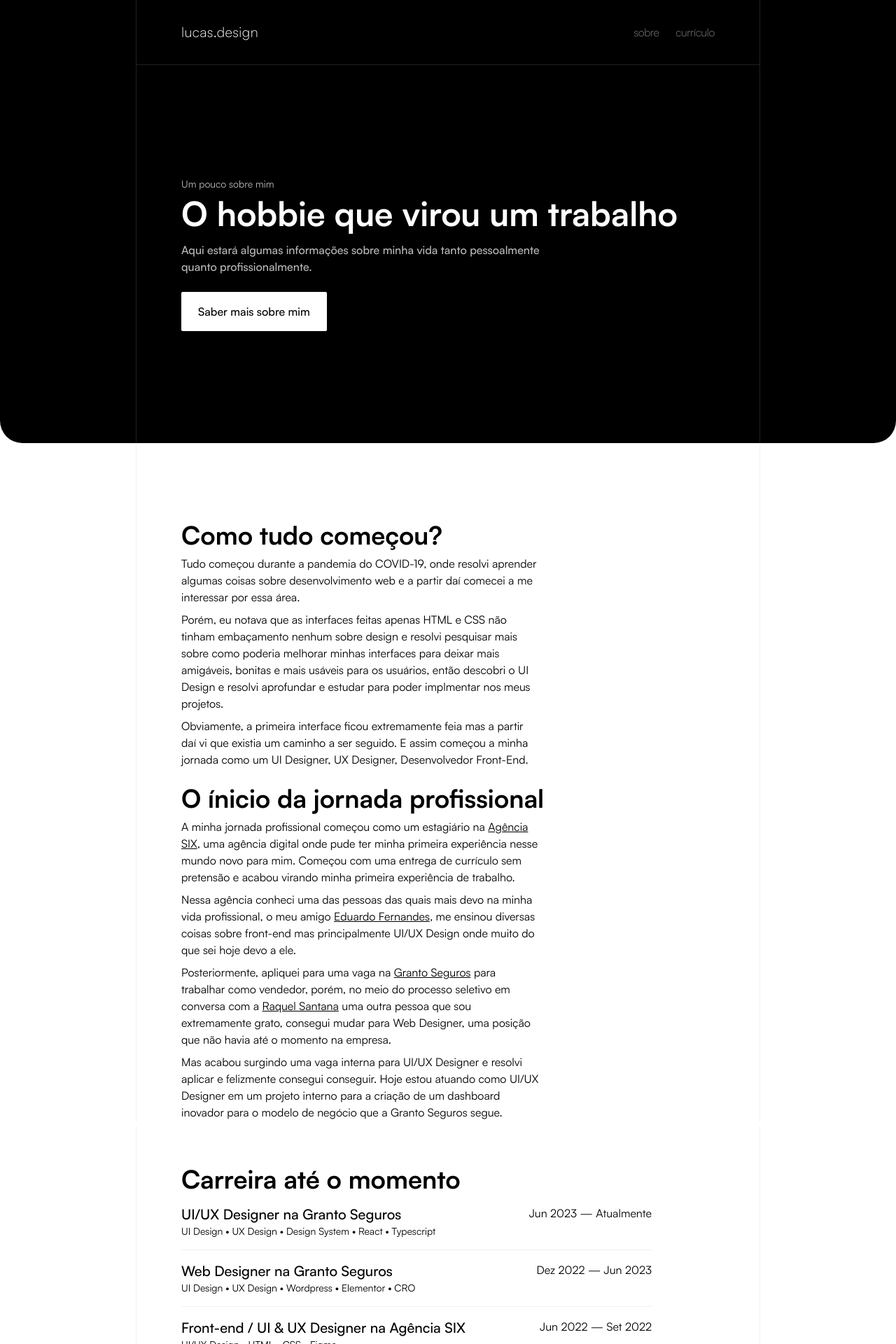
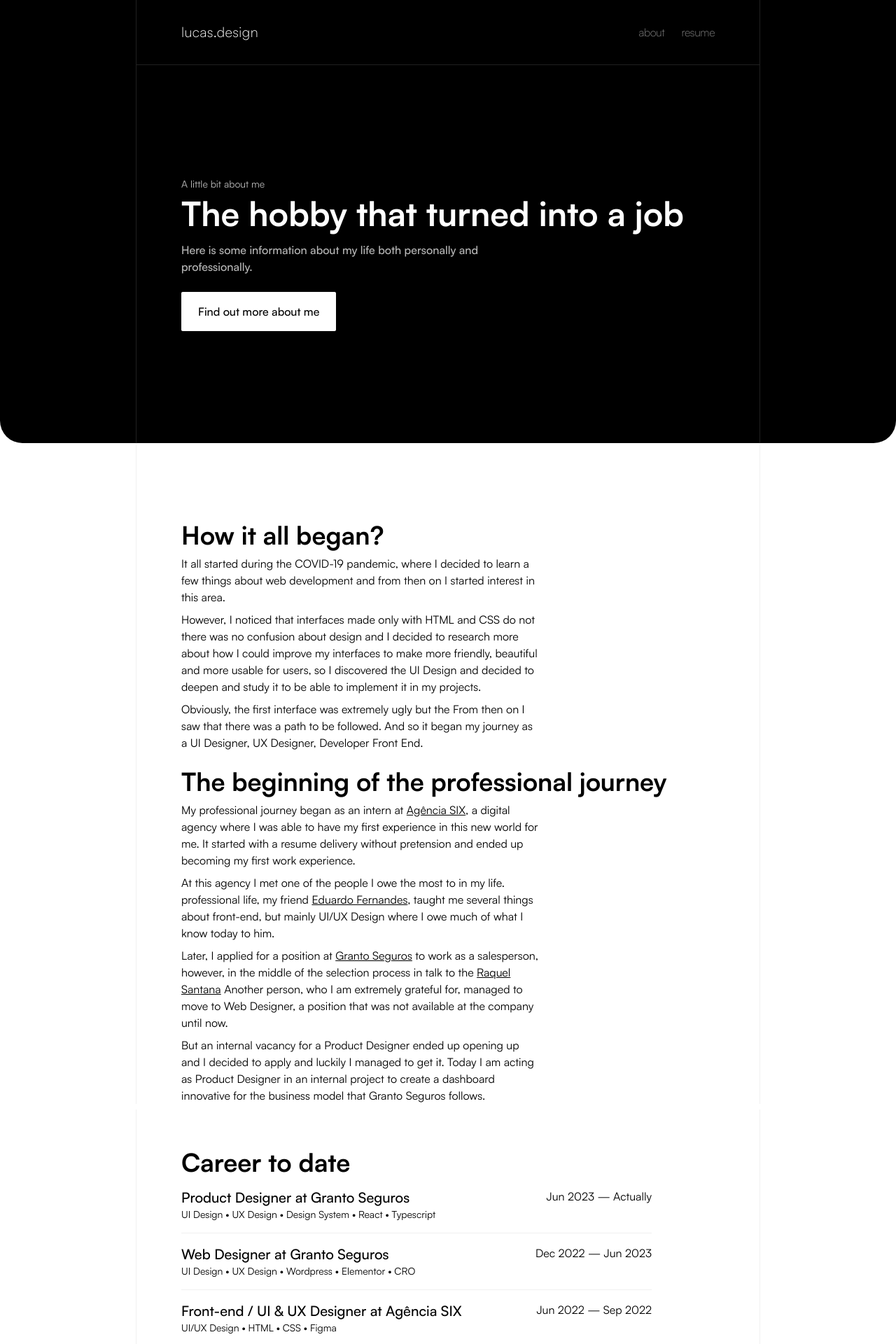
Before and after one commit to mesquita-dev/Portfolio, a Next.js app: page /about in a window 1280 px wide. Shown: the top 1920 px of the page at 70% size. Built offline with nearby package versions, Linux system fonts and the light colour scheme.

Commit message:
feat: some page changing to english

```diff
--- a/app/about/page.js
+++ b/app/about/page.js
@@ -12,113 +12,137 @@ const About = () => {
       <Header />
 
       <Hero
-        textSpan="Um pouco sobre mim"
-        textTitle="O hobbie que virou um trabalho"
-        textParagraph="Aqui estará algumas informações sobre minha vida tanto pessoalmente quanto profissionalmente."
-        textButton="Saber mais sobre mim"
-        href='https://linkedin.com/in/mesquita-dev'
-        target='blank'
+        textSpan="A little bit about me"
+        textTitle="The hobby that turned into a job"
+        textParagraph="Here is some information about my life both personally and professionally."
+        textButton="Find out more about me"
+        href="https://linkedin.com/in/mesquita-dev"
+        target="blank"
       />
 
       <div>
         <section className="container border-x border-[#F0F0F0] pt-14 sm:pt-28">
           <h2 className="text-black text-4xl font-bold mb-2">
-            Como tudo começou?
+            How it all began?
           </h2>
 
           <p className="max-w-lg text-base mb-2">
-            Tudo começou durante a pandemia do COVID-19, onde resolvi aprender
-            algumas coisas sobre desenvolvimento web e a partir daí comecei a me
-            interessar por essa área.
+            It all started during the COVID-19 pandemic, where I decided to
+            learn a few things about web development and from then on I started
+            interest in this area.
           </p>
 
           <p className="max-w-lg text-base mb-2">
-            Porém, eu notava que as interfaces feitas apenas HTML e CSS não
-            tinham embaçamento nenhum sobre design e resolvi pesquisar mais
-            sobre como poderia melhorar minhas interfaces para deixar mais
-            amigáveis, bonitas e mais usáveis para os usuários, então descobri o
-            UI Design e resolvi aprofundar e estudar para poder implmentar nos
-            meus projetos.
+            However, I noticed that interfaces made only with HTML and CSS do
+            not there was no confusion about design and I decided to research
+            more about how I could improve my interfaces to make more friendly,
+            beautiful and more usable for users, so I discovered the UI Design
+            and decided to deepen and study it to be able to implement it in my
+            projects.
           </p>
 
           <p className="max-w-lg text-base">
-            Obviamente, a primeira interface ficou extremamente feia mas a
-            partir daí vi que existia um caminho a ser seguido. E assim começou
-            a minha jornada como um UI Designer, UX Designer, Desenvolvedor
-            Front-End.
+            Obviously, the first interface was extremely ugly but the From then
+            on I saw that there was a path to be followed. And so it began my
+            journey as a UI Designer, UX Designer, Developer Front End.
           </p>
 
           <h2 className="text-black text-4xl font-bold mb-2 mt-6">
-            O ínicio da jornada profissional
+            The beginning of the professional journey
           </h2>
 
           <p className="max-w-lg text-base mb-2">
-            A minha jornada profissional começou como um estagiário na{" "}
-            <Link href="https://agsix.com.br/" className="underline" target="_blank">Agência SIX</Link>, uma agência digital onde pude ter
-            minha primeira experiência nesse mundo novo para mim. Começou com
-            uma entrega de currículo sem pretensão e acabou virando minha
-            primeira experiência de trabalho.
+            My professional journey began as an intern at{" "}
+            <Link
+              href="https://agsix.com.br/"
+              className="underline"
+              target="_blank"
+            >
+              Agência SIX
+            </Link>
+            , a digital agency where I was able to have my first experience in
+            this new world for me. It started with a resume delivery without
+            pretension and ended up becoming my first work experience.
           </p>
 
           <p className="max-w-lg text-base mb-2">
-            Nessa agência conheci uma das pessoas das quais mais devo na minha
-            vida profissional, o meu amigo{" "}
-            <Link href="https://eddu.dev/" className="underline">Eduardo Fernandes</Link>, me ensinou diversas coisas
-            sobre front-end mas principalmente UI/UX Design onde muito do que
-            sei hoje devo a ele.
+            At this agency I met one of the people I owe the most to in my life.
+            professional life, my friend{" "}
+            <Link href="https://eddu.dev/" className="underline">
+              Eduardo Fernandes
+            </Link>
+            , taught me several things about front-end, but mainly UI/UX Design
+            where I owe much of what I know today to him.
           </p>
 
           <p className="max-w-lg text-base mb-2">
-            Posteriormente, apliquei para uma vaga na{" "}
-            <Link href="https://grantoseguros.com" className="underline" target="_blank">Granto Seguros</Link> para trabalhar como vendedor,
-            porém, no meio do processo seletivo em conversa com a{" "}
-            <Link href="https://www.linkedin.com/in/raquel-santana/" className="underline" target="_blank">Raquel Santana</Link> uma outra pessoa que sou
-            extremamente grato, consegui mudar para Web Designer, uma posição
-            que não havia até o momento na empresa.
+            Later, I applied for a position at{" "}
+            <Link
+              href="https://grantoseguros.com"
+              className="underline"
+              target="_blank"
+            >
+              Granto Seguros
+            </Link>{" "}
+            to work as a salesperson, however, in the middle of the selection
+            process in talk to the{" "}
+            <Link
+              href="https://www.linkedin.com/in/raquel-santana/"
+              className="underline"
+              target="_blank"
+            >
+              Raquel Santana
+            </Link>{" "}
+            Another person, who I am extremely grateful for, managed to move to
+            Web Designer, a position that was not available at the company until
+            now.
           </p>
 
           <p className="max-w-lg text-base mb-2">
-            Mas acabou surgindo uma vaga interna para UI/UX Designer e resolvi
-            aplicar e felizmente consegui conseguir. Hoje estou atuando como
-            UI/UX Designer em um projeto interno para a criação de um dashboard
-            inovador para o modelo de negócio que a Granto Seguros segue.
+            But an internal vacancy for a Product Designer ended up opening up
+            and I decided to apply and luckily I managed to get it. Today I am
+            acting as Product Designer in an internal project to create a
+            dashboard innovative for the business model that Granto Seguros
+            follows.
           </p>
         </section>
 
         <section className="container border-x border-[#F0F0F0] pt-14  pb-14 sm:pb-28">
-          <h2 className="text-black text-4xl font-bold mb-4">
-            Carreira até o momento
-          </h2>
+          <h2 className="text-black text-4xl font-bold mb-4">Career to date</h2>
 
           <div>
             <div className="flex justify-between max-w-2xl border-b border-[#F0F0F0] mb-4 pb-4">
               <div>
-                <h3 className="font-medium text-lg sm:text-xl">UI/UX Designer na Granto Seguros</h3>
+                <h3 className="font-medium text-lg sm:text-xl">
+                  Product Designer at Granto Seguros
+                </h3>
                 <p className="text-sm">
                   UI Design • UX Design • Design System • React • Typescript
                 </p>
               </div>
-              <h4 className="text-sm sm:text-base">Jun 2023 — Atualmente</h4>
+              <h4 className="text-sm sm:text-base">Jun 2023 — Actually</h4>
             </div>
 
             <div className="flex justify-between max-w-2xl border-b border-[#F0F0F0] mb-4 pb-4">
               <div>
-                <h3 className="font-medium text-lg sm:text-xl">Web Designer na Granto Seguros</h3>
+                <h3 className="font-medium text-lg sm:text-xl">
+                  Web Designer at Granto Seguros
+                </h3>
                 <p className="text-sm">
                   UI Design • UX Design • Wordpress • Elementor • CRO
                 </p>
               </div>
-              <h4 className="text-sm sm:text-base">Dez 2022 — Jun 2023</h4>
+              <h4 className="text-sm sm:text-base">Dec 2022 — Jun 2023</h4>
             </div>
 
             <div className="flex justify-between max-w-2xl pb-4">
               <div>
-                <h3 className="font-medium text-lg sm:text-xl">Front-end / UI & UX Designer na Agência SIX</h3>
-                <p className="text-sm">
-                  UI/UX Design • HTML • CSS • Figma
-                </p>
+                <h3 className="font-medium text-lg sm:text-xl">
+                  Front-end / UI & UX Designer at Agência SIX
+                </h3>
+                <p className="text-sm">UI/UX Design • HTML • CSS • Figma</p>
               </div>
-              <h4 className="text-sm sm:text-base">Jun 2022 — Set 2022</h4>
+              <h4 className="text-sm sm:text-base">Jun 2022 — Sep 2022</h4>
             </div>
           </div>
         </section>
--- a/components/header/header.js
+++ b/components/header/header.js
@@ -1,23 +1,36 @@
-import Link from 'next/link'
-import React from 'react'
+import Link from "next/link";
+import React from "react";
 
 const Header = () => {
   return (
-    <div className='bg-black'>
-      <header className='container border border-[#202020] border-t-0 flex justify-between items-center py-8'>
-        <Link href="/" className='text-white text-xl font-light tracking-wide'>lucas.design</Link>
+    <div className="bg-black">
+      <header className="container border border-[#202020] border-t-0 flex justify-between items-center py-8">
+        <Link href="/" className="text-white text-xl font-light tracking-wide">
+          lucas.design
+        </Link>
 
-        <ul className='flex gap-6'>
+        <ul className="flex gap-6">
           <li>
-            <Link href='/about' className='text-[#808080] text-base tracking-tight font-light hover:text-white'>sobre</Link>
+            <Link
+              href="/about"
+              className="text-[#808080] text-base tracking-tight font-light hover:text-white"
+            >
+              about
+            </Link>
           </li>
           <li>
-            <Link href='https://read.cv/lucasmesquita' className='text-[#808080] text-base tracking-tight font-light hover:text-white' target='_blank'>currículo</Link>
+            <Link
+              href="https://read.cv/lucasmesquita"
+              className="text-[#808080] text-base tracking-tight font-light hover:text-white"
+              target="_blank"
+            >
+              resume
+            </Link>
           </li>
         </ul>
       </header>
     </div>
-  )
-}
+  );
+};
 
-export default Header
+export default Header;
```
